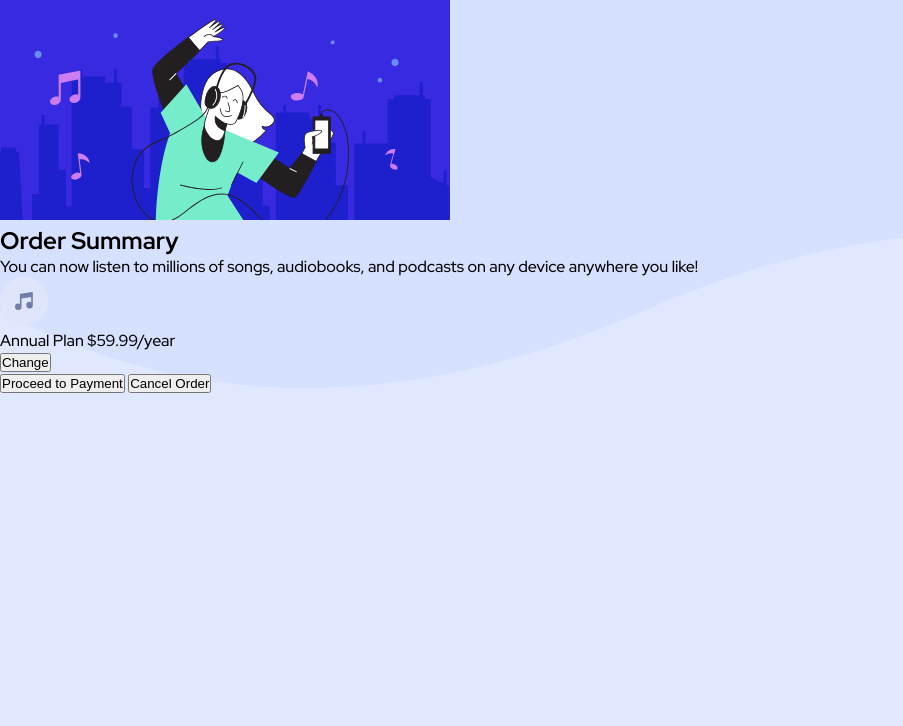
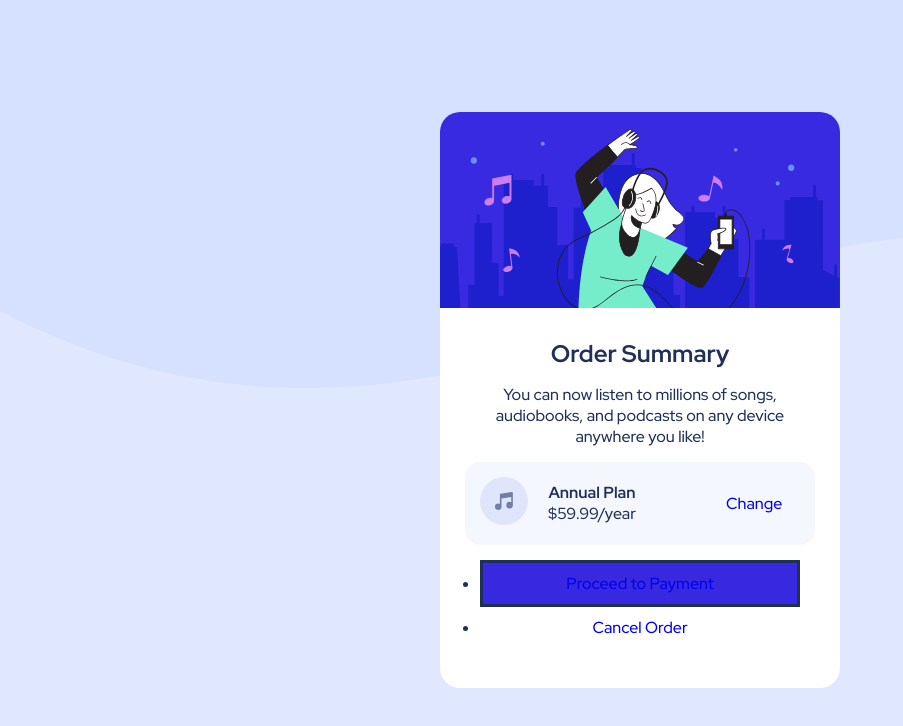
Before and after one commit to Anugrah-T-Sebastian/FrontEnd_Mentor, a plain HTML site: page 02-Order-Summary-Component/order-summary-component-main/index.html in a window 1280 px wide. Shown: the whole page, without its empty margins (0-903 px from the left). Drawn offline with Linux system fonts and the light colour scheme.

Commit message:
02-Order-Summary-Component: CSS updated

```diff
--- a/02-Order-Summary-Component/order-summary-component-main/index.html
+++ b/02-Order-Summary-Component/order-summary-component-main/index.html
@@ -40,14 +40,14 @@
             <span class="plan-name"> Annual Plan </span>
             <span class="plan-price"> $59.99/year </span>
           </div>
-          <button>Change</button>
+          <a href="#">Change</a>
         </div>
 
         <!-- USER ACTIONS -->
-        <div class="user-actions">
-          <button>Proceed to Payment</button>
-          <button>Cancel Order</button>
-        </div>
+        <ul class="user-actions">
+          <li><a href="#">Proceed to Payment</a></li>
+          <li><a href="#">Cancel Order</a></li>
+        </ul>
       </div>
     </div>
   </body>
--- a/02-Order-Summary-Component/order-summary-component-main/styles.css
+++ b/02-Order-Summary-Component/order-summary-component-main/styles.css
@@ -6,6 +6,12 @@
   --BG-IMAGE: url("./images/pattern-background-desktop.svg");
   --BG-IMAGE-MOBILE: url("./images/pattern-background-mobile.svg");
   --BG-COLOR: hsl(225, 100%, 94%);
+  --BUTTON-COLOR: hsl(245, 75%, 52%);
+  --CONTAINER-COLOR: white;
+  --PLAN-CONTAINER-COLOR: hsl(225, 100%, 98%);
+  --HYPERLINK-COLOR: hsl(224, 23%, 55%);
+  --TEXT-COLOR: hsl(223, 47%, 23%);
+  --FONT-SIZE: 16px;
 }
 
 /* RESET */
@@ -16,9 +22,88 @@
 }
 
 body {
+  min-height: 100vh;
   font-family: var(--FONT-FAMILY);
+  font-size: var(--FONT-SIZE);
   background-image: var(--BG-IMAGE);
   background-repeat: no-repeat;
   background-size: contain;
   background-color: var(--BG-COLOR);
+
+  display: flex;
+  justify-content: center;
+  align-items: center;
 }
+
+.hero-conatiner {
+  /* border: solid; */
+  width: 400px;
+  border-radius: 20px;
+  background-color: var(--CONTAINER-COLOR);
+}
+.hero-image-container {
+  border-radius: inherit;
+}
+.hero-image-container img {
+  /* border: solid; */
+  width: 100%;
+  border-radius: inherit;
+  border-bottom-right-radius: 0px;
+  border-bottom-left-radius: 0px;
+}
+
+.text-container {
+  text-align: center;
+  color: var(--TEXT-COLOR);
+  padding: 25px;
+  min-height: 50%;
+  display: flex;
+  flex-direction: column;
+}
+
+.desc {
+  padding: 15px;
+}
+
+.plan-container {
+  background-color: var(--PLAN-CONTAINER-COLOR);
+  border-radius: 15px;
+  padding: 15px;
+  display: flex;
+  align-items: center;
+}
+
+.plan-container a {
+  margin-left: 70px;
+  text-decoration: none;
+}
+
+.plan-details {
+  display: flex;
+  flex-direction: column;
+  padding: 0px 20px;
+}
+
+.plan-name {
+  font-weight: bold;
+}
+
+.user-actions {
+  padding: 15px;
+  display: flex;
+  flex-direction: column;
+  justify-content: space-between;
+}
+
+.user-actions li {
+  padding: 10px;
+}
+
+.user-actions a {
+  text-decoration: none;
+}
+
+.user-actions li:first-child {
+  border: solid;
+  background-color: var(--BUTTON-COLOR);
+}
```
